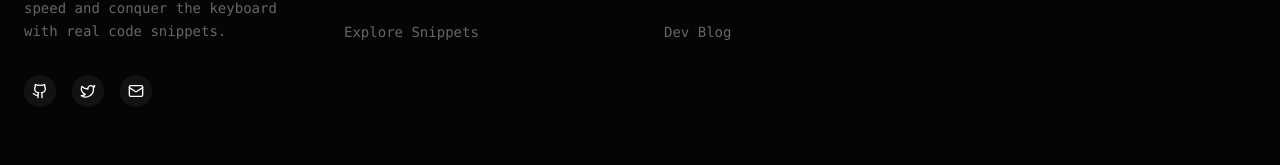
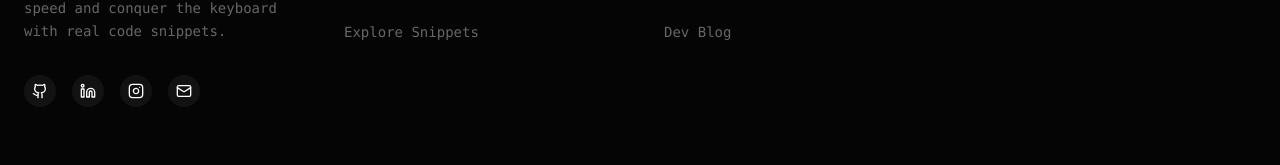
Before and after one commit to yash23082007/dev-type, a Next.js app: page / in a window 1280 px wide. Shown: the part 1887-2052 px from the top of the page. Built offline with nearby package versions, Linux system fonts and the light colour scheme; no server answers; the database is empty.

Commit message:
fix: functional footer buttons and built-in build stability

```diff
--- a/src/components/Footer.tsx
+++ b/src/components/Footer.tsx
@@ -1,6 +1,9 @@
+"use client"
+
 import React from 'react'
 import Link from 'next/link'
-import { TerminalIcon, GithubIcon, TwitterIcon, MailIcon } from 'lucide-react'
+import { TerminalIcon, GithubIcon, LinkedinIcon, InstagramIcon, MailIcon } from 'lucide-react'
+import { useTypingStore } from '@/store/typingStore'
 
 export function Footer() {
     return (
@@ -19,13 +22,16 @@ export function Footer() {
                             The ultimate typing platform for developers. Master your syntax speed and conquer the keyboard with real code snippets.
                         </p>
                         <div className="flex items-center gap-4 pt-2">
-                            <a href="#" className="p-2 bg-white/5 rounded-full hover:bg-white/10 transition-colors">
+                            <a href="https://github.com/yash23082007" target="_blank" rel="noopener noreferrer" className="p-2 bg-white/5 rounded-full hover:bg-white/10 transition-colors">
                                 <GithubIcon className="w-4 h-4 text-white" />
                             </a>
-                            <a href="#" className="p-2 bg-white/5 rounded-full hover:bg-white/10 transition-colors">
-                                <TwitterIcon className="w-4 h-4 text-white" />
+                            <a href="https://www.linkedin.com/in/yash-vijay-b0a75937a" target="_blank" rel="noopener noreferrer" className="p-2 bg-white/5 rounded-full hover:bg-white/10 transition-colors">
+                                <LinkedinIcon className="w-4 h-4 text-white" />
                             </a>
-                            <a href="#" className="p-2 bg-white/5 rounded-full hover:bg-white/10 transition-colors">
+                            <a href="https://www.instagram.com/yash_vj23" target="_blank" rel="noopener noreferrer" className="p-2 bg-white/5 rounded-full hover:bg-white/10 transition-colors">
+                                <InstagramIcon className="w-4 h-4 text-white" />
+                            </a>
+                            <a href="mailto:ktanayash@gmail.com" className="p-2 bg-white/5 rounded-full hover:bg-white/10 transition-colors">
                                 <MailIcon className="w-4 h-4 text-white" />
                             </a>
                         </div>
@@ -36,25 +42,25 @@ export function Footer() {
                         <h4 className="text-xs font-bold uppercase tracking-widest text-white">Platform</h4>
                         <ul className="space-y-4">
                             <li><Link href="/" className="text-sm text-text-muted hover:text-white transition-colors">Practice</Link></li>
-                            <li><Link href="/leaderboard" className="text-sm text-text-muted hover:text-white transition-colors">Leaderboard</Link></li>
-                            <li><Link href="/snippets" className="text-sm text-text-muted hover:text-white transition-colors">Explore Snippets</Link></li>
+                            <li><button onClick={() => useTypingStore.getState().setIsLeaderboardOpen(true)} className="text-sm text-text-muted hover:text-white transition-colors text-left w-full">Leaderboard</button></li>
+                            <li><Link href="/" className="text-sm text-text-muted hover:text-white transition-colors">Explore Snippets</Link></li>
                         </ul>
                     </div>
 
                     <div className="space-y-6">
                         <h4 className="text-xs font-bold uppercase tracking-widest text-white">Resources</h4>
                         <ul className="space-y-4">
-                            <li><Link href="/about" className="text-sm text-text-muted hover:text-white transition-colors">About Us</Link></li>
+                            <li><Link href="/#about" className="text-sm text-text-muted hover:text-white transition-colors">About Us</Link></li>
                             <li><Link href="/shortcuts" className="text-sm text-text-muted hover:text-white transition-colors">Shortcuts</Link></li>
-                            <li><Link href="/blog" className="text-sm text-text-muted hover:text-white transition-colors">Dev Blog</Link></li>
+                            <li><Link href="/" className="text-sm text-text-muted hover:text-white transition-colors">Dev Blog</Link></li>
                         </ul>
                     </div>
 
                     <div className="space-y-6">
                         <h4 className="text-xs font-bold uppercase tracking-widest text-white">Legal</h4>
                         <ul className="space-y-4">
-                            <li><Link href="/privacy" className="text-sm text-text-muted hover:text-white transition-colors">Privacy Policy</Link></li>
-                            <li><Link href="/terms" className="text-sm text-text-muted hover:text-white transition-colors">Terms of Service</Link></li>
+                            <li><Link href="/" className="text-sm text-text-muted hover:text-white transition-colors">Privacy Policy</Link></li>
+                            <li><Link href="/" className="text-sm text-text-muted hover:text-white transition-colors">Terms of Service</Link></li>
                         </ul>
                     </div>
                 </div>
```
